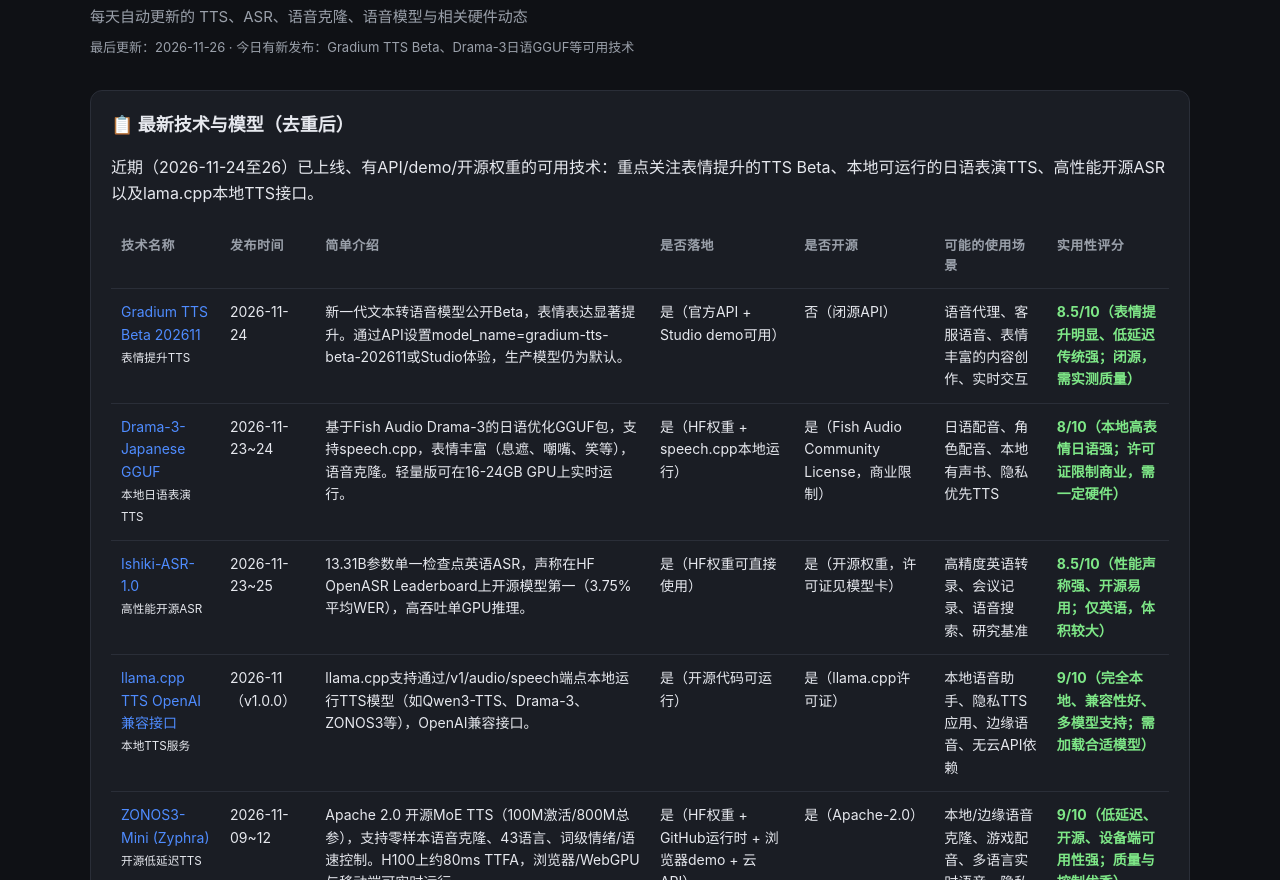
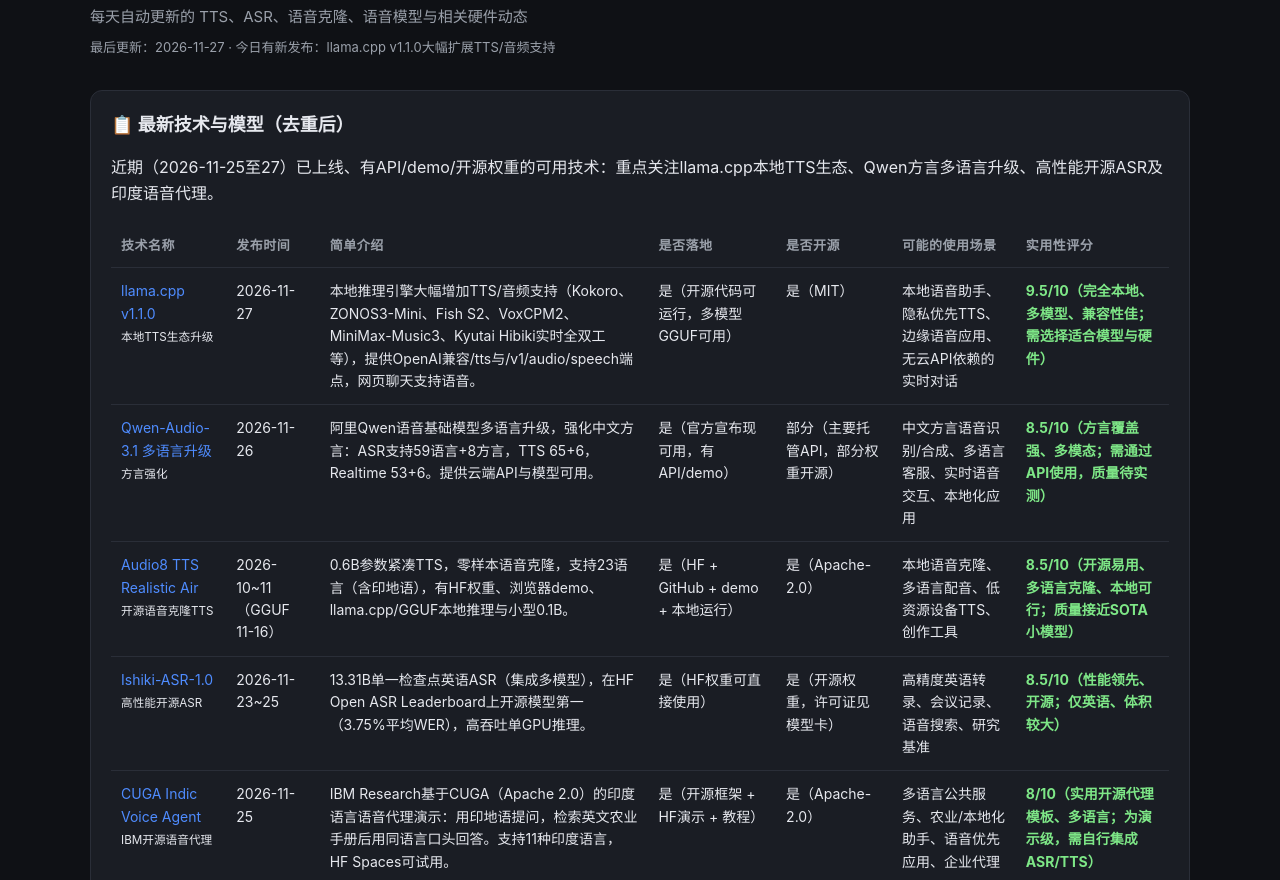
Before and after one commit to infometa/ai-voice-tech-monitor, a plain HTML site: page index.html in a window 1280 px wide. Shown: the part 72-952 px from the top of the page. Drawn offline with Linux system fonts and the light colour scheme.

Commit message:
更新语音AI监测：新增llama.cpp v1.1.0 TTS支持、Qwen-Audio-3.1多语言方言升级及Audio8等近期可用技术

```diff
--- a/index.html
+++ b/index.html
@@ -50,12 +50,12 @@
     <header>
       <h1>🎤 AI 语音技术监控仪表盘</h1>
       <div class="subtitle">每天自动更新的 TTS、ASR、语音克隆、语音模型与相关硬件动态</div>
-      <div class="meta">最后更新：2026-11-26 · 今日有新发布：Gradium TTS Beta、Drama-3日语GGUF等可用技术</div>
+      <div class="meta">最后更新：2026-11-27 · 今日有新发布：llama.cpp v1.1.0大幅扩展TTS/音频支持</div>
     </header>
 
     <div class="card">
       <h2 style="margin-top:0;font-size:18px;">📋 最新技术与模型（去重后）</h2>
-      <p style="margin-bottom:16px;">近期（2026-11-24至26）已上线、有API/demo/开源权重的可用技术：重点关注表情提升的TTS Beta、本地可运行的日语表演TTS、高性能开源ASR以及lama.cpp本地TTS接口。</p>
+      <p style="margin-bottom:16px;">近期（2026-11-25至27）已上线、有API/demo/开源权重的可用技术：重点关注llama.cpp本地TTS生态、Qwen方言多语言升级、高性能开源ASR及印度语音代理。</p>
       <table>
         <thead>
           <tr>
@@ -70,49 +70,58 @@
         </thead>
         <tbody>
           <tr>
-            <td><a href="https://docs.gradium.ai/guides/release-notes" target="_blank">Gradium TTS Beta 202611</a><br><small>表情提升TTS</small></td>
-            <td>2026-11-24</td>
-            <td>新一代文本转语音模型公开Beta，表情表达显著提升。通过API设置model_name=gradium-tts-beta-202611或Studio体验，生产模型仍为默认。</td>
-            <td>是（官方API + Studio demo可用）</td>
-            <td>否（闭源API）</td>
-            <td>语音代理、客服语音、表情丰富的内容创作、实时交互</td>
-            <td class="score">8.5/10（表情提升明显、低延迟传统强；闭源，需实测质量）</td>
+            <td><a href="https://github.com/ggml-org/llama.cpp/releases/tag/v1.1.0" target="_blank">llama.cpp v1.1.0</a><br><small>本地TTS生态升级</small></td>
+            <td>2026-11-27</td>
+            <td>本地推理引擎大幅增加TTS/音频支持（Kokoro、ZONOS3-Mini、Fish S2、VoxCPM2、MiniMax-Music3、Kyutai Hibiki实时全双工等），提供OpenAI兼容/tts与/v1/audio/speech端点，网页聊天支持语音。</td>
+            <td>是（开源代码可运行，多模型GGUF可用）</td>
+            <td>是（MIT）</td>
+            <td>本地语音助手、隐私优先TTS、边缘语音应用、无云API依赖的实时对话</td>
+            <td class="score">9.5/10（完全本地、多模型、兼容性佳；需选择适合模型与硬件）</td>
           </tr>
           <tr>
-            <td><a href="https://huggingface.co/StudioYebisu-ship-it/Drama-3-Japanese-speech-cpp-gguf" target="_blank">Drama-3-Japanese GGUF</a><br><small>本地日语表演TTS</small></td>
-            <td>2026-11-23~24</td>
-            <td>基于Fish Audio Drama-3的日语优化GGUF包，支持speech.cpp，表情丰富（息遮、嘲嘴、笑等），语音克隆。轻量版可在16-24GB GPU上实时运行。</td>
-            <td>是（HF权重 + speech.cpp本地运行）</td>
-            <td>是（Fish Audio Community License，商业限制）</td>
-            <td>日语配音、角色配音、本地有声书、隐私优先TTS</td>
-            <td class="score">8/10（本地高表情日语强；许可证限制商业，需一定硬件）</td>
+            <td><a href="https://x.com/Alibaba_Qwen/status/2125798914490249411" target="_blank">Qwen-Audio-3.1 多语言升级</a><br><small>方言强化</small></td>
+            <td>2026-11-26</td>
+            <td>阿里Qwen语音基础模型多语言升级，强化中文方言：ASR支持59语言+8方言，TTS 65+6，Realtime 53+6。提供云端API与模型可用。</td>
+            <td>是（官方宣布现可用，有API/demo）</td>
+            <td>部分（主要托管API，部分权重开源）</td>
+            <td>中文方言语音识别/合成、多语言客服、实时语音交互、本地化应用</td>
+            <td class="score">8.5/10（方言覆盖强、多模态；需通过API使用，质量待实测）</td>
+          </tr>
+          <tr>
+            <td><a href="https://huggingface.co/Edge0/Audio8-TTS-Realistic-Air" target="_blank">Audio8 TTS Realistic Air</a><br><small>开源语音克隆TTS</small></td>
+            <td>2026-10~11（GGUF 11-16）</td>
+            <td>0.6B参数紧凑TTS，零样本语音克隆，支持23语言（含印地语），有HF权重、浏览器demo、llama.cpp/GGUF本地推理与小型0.1B。</td>
+            <td>是（HF + GitHub + demo + 本地运行）</td>
+            <td>是（Apache-2.0）</td>
+            <td>本地语音克隆、多语言配音、低资源设备TTS、创作工具</td>
+            <td class="score">8.5/10（开源易用、多语言克隆、本地可行；质量接近SOTA小模型）</td>
           </tr>
           <tr>
             <td><a href="https://huggingface.co/ishiki-labs/ishiki-asr-1.0" target="_blank">Ishiki-ASR-1.0</a><br><small>高性能开源ASR</small></td>
             <td>2026-11-23~25</td>
-            <td>13.31B参数单一检查点英语ASR，声称在HF OpenASR Leaderboard上开源模型第一（3.75%平均WER），高吞吐单GPU推理。</td>
+            <td>13.31B单一检查点英语ASR（集成多模型），在HF Open ASR Leaderboard上开源模型第一（3.75%平均WER），高吞吐单GPU推理。</td>
             <td>是（HF权重可直接使用）</td>
             <td>是（开源权重，许可证见模型卡）</td>
             <td>高精度英语转录、会议记录、语音搜索、研究基准</td>
-            <td class="score">8.5/10（性能声称强、开源易用；仅英语，体积较大）</td>
+            <td class="score">8.5/10（性能领先、开源；仅英语、体积较大）</td>
           </tr>
           <tr>
-            <td><a href="https://github.com/ggml-org/llama.cpp" target="_blank">llama.cpp TTS OpenAI兼容接口</a><br><small>本地TTS服务</small></td>
-            <td>2026-11（v1.0.0）</td>
-            <td>llama.cpp支持通过/v1/audio/speech端点本地运行TTS模型（如Qwen3-TTS、Drama-3、ZONOS3等），OpenAI兼容接口。</td>
-            <td>是（开源代码可运行）</td>
-            <td>是（llama.cpp许可证）</td>
-            <td>本地语音助手、隐私TTS应用、边缘语音、无云API依赖</td>
-            <td class="score">9/10（完全本地、兼容性好、多模型支持；需加载合适模型）</td>
+            <td><a href="https://huggingface.co/blog/ibm-research/an-indic-voice-agent-with-cuga" target="_blank">CUGA Indic Voice Agent</a><br><small>IBM开源语音代理</small></td>
+            <td>2026-11-25</td>
+            <td>IBM Research基于CUGA（Apache 2.0）的印度语言语音代理演示：用印地语提问，检索英文农业手册后用同语言口头回答。支持11种印度语言，HF Spaces可试用。</td>
+            <td>是（开源框架 + HF演示 + 教程）</td>
+            <td>是（Apache-2.0）</td>
+            <td>多语言公共服务、农业/本地化助手、语音优先应用、企业代理</td>
+            <td class="score">8/10（实用开源代理模板、多语言；为演示级，需自行集成ASR/TTS）</td>
           </tr>
           <tr>
-            <td><a href="https://huggingface.co/Zyphra/ZONOS3-Mini" target="_blank">ZONOS3-Mini (Zyphra)</a><br><small>开源低延迟TTS</small></td>
-            <td>2026-11-09~12</td>
-            <td>Apache 2.0 开源MoE TTS（100M激活/800M总参），支持零样本语音克隆、43语言、词级情绪/语速控制。H100上约80ms TTFA，浏览器/WebGPU与移动端可实时运行。</td>
-            <td>是（HF权重 + GitHub运行时 + 浏览器demo + 云API）</td>
-            <td>是（Apache-2.0）</td>
-            <td>本地/边缘语音克隆、游戏配音、多语言实时语音、隐私优先TTS</td>
-            <td class="score">9/10（低延迟、开源、设备端可用性强；质量与控制优秀）</td>
+            <td><a href="https://github.com/TheStageAI/TheWhisper" target="_blank">TheWhisper</a><br><small>设备端多语言ASR</small></td>
+            <td>2026-11-25</td>
+            <td>优化Whisper模型，多语言Open ASR Leaderboard开源第一（40语言），支持实时低功耗设备端运行（如iPhone 13），处理噪声与方言变体。</td>
+            <td>是（GitHub + 可本地/设备端运行）</td>
+            <td>是（开源）</td>
+            <td>边缘语音识别、移动端转录、低延迟应用、多语言实时ASR</td>
+            <td class="score">9/10（小模型设备端、多语言领先、开源；非常实用）</td>
           </tr>
         </tbody>
       </table>
@@ -121,7 +130,7 @@
     <div class="card">
       <h2 style="margin-top:0;font-size:18px;">📊 当前趋势</h2>
       <div class="trend">
-        2026-11-26 监测：语音AI持续向低延迟、开源小模型、多语言/方言一致性及本地部署发展。Gradium新Beta强调表情提升；Drama-3日语GGUF与llama.cpp OpenAI兼容接口使本地高质量TTS更易落地；Ishiki-ASR等开源权重冲击领导榜。整体趋势是开源与闭源API并行、设备端实时推理、表情与多语言控制增强，开发者可更灵活选择自托管或云端方案。
+        2026-11-27 监测：语音AI正加速向完全本地/设备端部署、低延迟实时交互与多语言（含方言）一致性发展。llama.cpp v1.1.0将多种优质TTS与全双工语音纳入单一本地引擎，大幅降低自托管门槛；Qwen-Audio-3.1强化中文方言与更广语言覆盖；Audio8、TheWhisper、Ishiki-ASR等开源小模型在克隆与识别上冲击领导榜并支持边缘运行。整体趋势是开源权重普及、本地优先、多语言方言支持与实时低延迟并重，开发者可更灵活组合自托管与云端方案。
       </div>
     </div>
 
```
